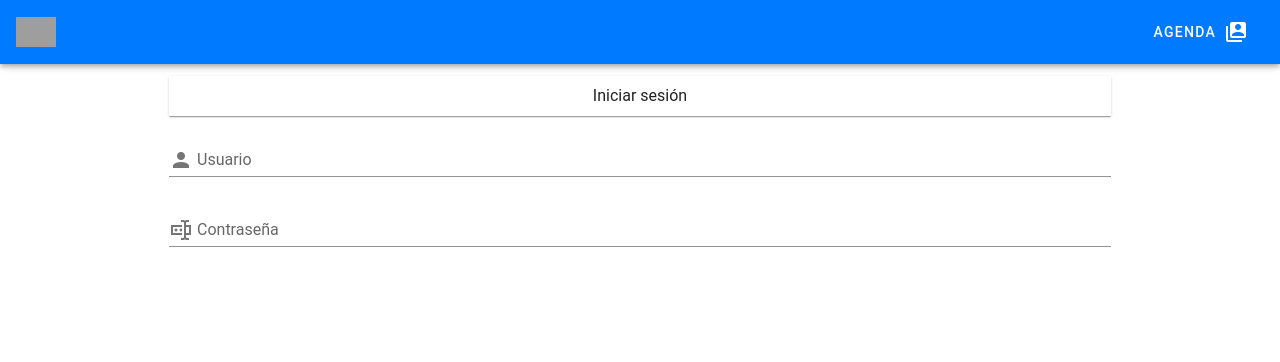
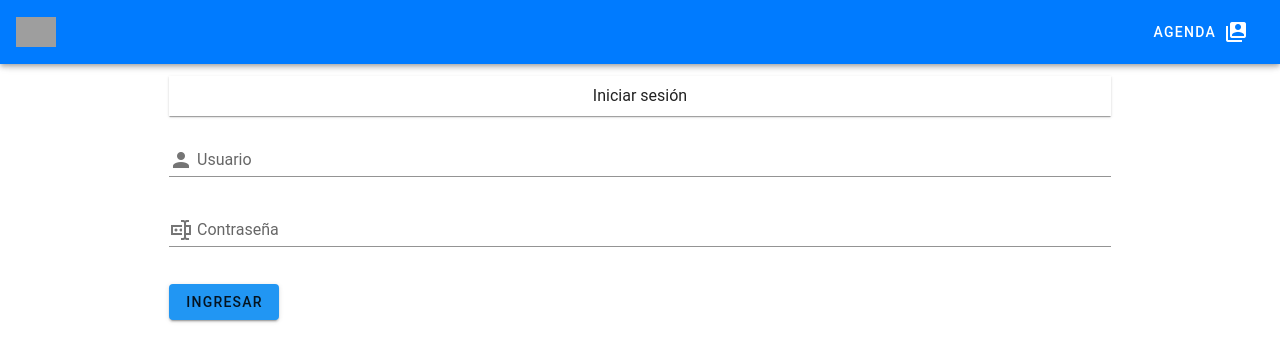
Before and after one commit to moutga/proyecto_b, a Vue app: page / in a window 1280 px wide. Shown: the top 362 px of the page. Built offline with nearby package versions, Linux system fonts and the light colour scheme; grey boxes are pictures that could not be loaded.

Commit message:
Formulario de login

```diff
--- a/src/components/Login.vue
+++ b/src/components/Login.vue
@@ -1,9 +1,10 @@
 <template>
 <div>
-	<v-form class="w-75 mx-auto " >
+	<v-form @submit.prevent="submit" class="w-75 mx-auto " ref="form" >
 		<v-sheet class="pa-2 text-center mb-4" color="white" elevation="1"  >Iniciar sesión</v-sheet>
-		<v-text-field label="Usuario" prepend-inner-icon="mdi-account"></v-text-field>
-		<v-text-field label="Contraseña" type="password" prepend-inner-icon="mdi-form-textbox-password"></v-text-field>
+		<v-text-field  :rules="reglas" name="usuario" label="Usuario" prepend-inner-icon="mdi-account"></v-text-field>
+		<v-text-field  :rules="reglas" name="contraseña" label="Contraseña" type="password" prepend-inner-icon="mdi-form-textbox-password"></v-text-field>
+		<v-btn  class="my-4 blue" type="submit"  >Ingresar</v-btn>
 	</v-form>
 </div>
 </template>
@@ -12,10 +13,20 @@
 export default {
 	name: 'Login',
 	data:function(){
-		return {}
+		return {
+			reglas: [
+				v => !!v || 'Dato obligatorio'
+			],
+		}
 	},
 	props: {},
-	methods: {},
+	methods: {
+		submit: function submit() {
+			if(this.$refs.form.validate()){
+				this.$refs.form.$el.submit()
+			}
+		}
+	},
 	computed: {}
 }
 </script>
--- a/src/views/Home.vue
+++ b/src/views/Home.vue
@@ -1,5 +1,5 @@
 <template>
-<div class="pa-3">
+<div class="pa-3 dark">
 	<Login />
 </div>
 </template>
```
